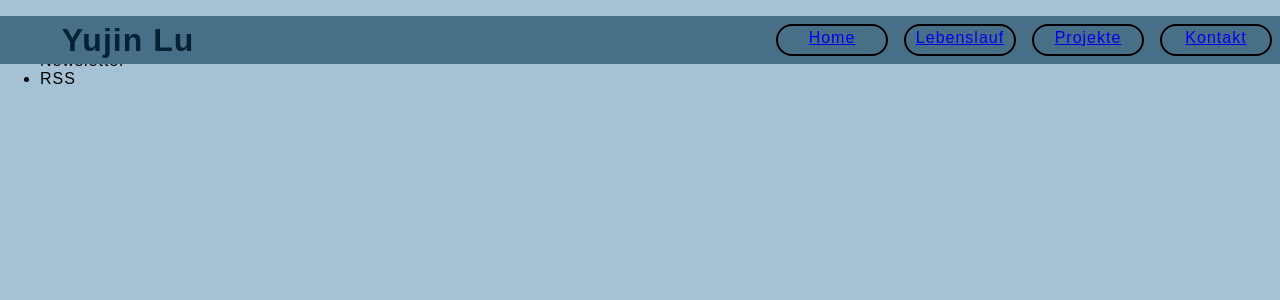
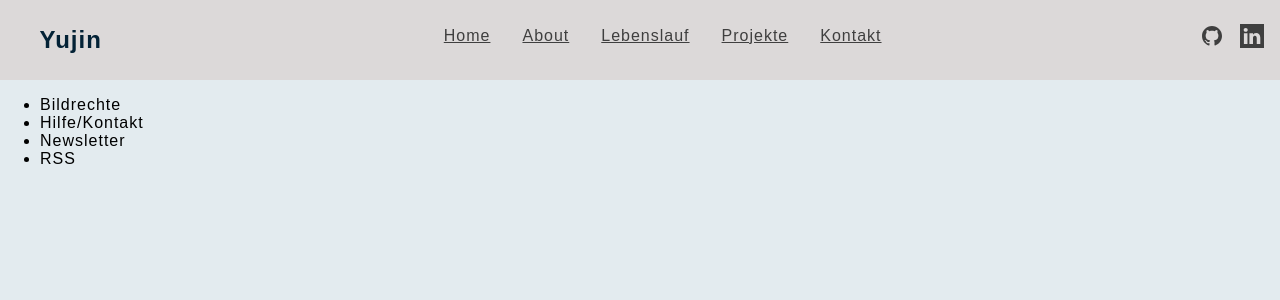
Before and after one commit to LuYujin9/Portfolio, a React (Create React App) app: page /about in a window 1280 px wide. Shown: the top 300 px of the page. Built offline with nearby package versions, Linux system fonts and the light colour scheme.

Commit message:
optimized header

```diff
--- a/src/App.css
+++ b/src/App.css
@@ -6,33 +6,33 @@
 
 :root {
   --color-background: #a5c2d5;
-  --color-1: #486f88;
-  --color-2: #29526d;
-  --color-3: #123852;
+  --color-dake: #3f3f3f;
+  --color-navbar: #dcd9d9;
+  --color-bright: #e3ebef;
   --color-4: #032236;
 }
 
 body {
   margin: 0px;
-  background-color: var(--color-background);
+  background-color: var(--color-bright);
 }
 
 header {
   margin: 0px;
   width: 100%;
-  height: 3em;
-  background-color: var(--color-1);
+  height: 5em;
+  background-color: var(--color-navbar);
   position: fixed;
   display: flex;
-  justify-content: flex-end;
+  justify-content: space-between;
   align-content: center;
 }
 
 h1 {
   color: var(--color-4);
-  width: 10em;
-  font-size: 2em;
-  margin: auto;
+  width: 6em;
+  font-size: 1.5em;
+  margin: auto 0.5em;
   font-weight: bold;
   text-align: center;
 }
@@ -40,21 +40,32 @@ h1 {
 nav {
   margin: 0px;
   width: 100%;
-  height: 3em;
+  height: 5em;
   display: flex;
-  justify-content: flex-end;
+  justify-content: center;
   align-content: center;
   top: 10px;
 }
 
-.link {
-  margin: 0.5em;
-  width: 7em;
+.page-link {
+  margin: auto 1em;
   height: 2em;
-  border: solid 2px black;
+  color: var(--color-dake);
   border-radius: 1em;
   text-align: center;
   line-height: 1.5em;
+}
+
+.external-links {
+  margin: 0.5em;
+  display: flex;
+  justify-content: center;
+  align-content: center;
+}
+
+.icon {
+  height: 1.5em;
+  margin: 1em 0.5em;
 }
 
 main {
--- a/src/App.js
+++ b/src/App.js
@@ -1,32 +1,56 @@
 import "./App.css";
 import { Route, Routes, Link } from "react-router-dom";
 import Home from "./Pages/Home";
+import About from "./Pages/About";
 import Projects from "./Pages/Projects";
 import Resume from "./Pages/Resume";
 import Contact from "./Pages/Contact";
+import GithubIcon from "./github.svg";
+import LinkedinIcon from "./linkedin.svg";
 
 function App() {
   return (
     <>
       <header>
-        <h1>Yujin Lu</h1>
+        <h1>Yujin</h1>
         <nav id="">
-          <Link class="link" to="/">
+          <Link class="page-link" to="/">
             Home
           </Link>
-          <Link class="link" to="/resume">
+          <Link class="page-link" to="/about">
+            About
+          </Link>
+          <Link class="page-link" to="/resume">
             Lebenslauf
           </Link>
-          <Link class="link" to="/projects">
+          <Link class="page-link" to="/projects">
             Projekte
           </Link>
-          <Link class="link" to="/contact">
+          <Link class="page-link" to="/contact">
             Kontakt
           </Link>
         </nav>
+        <div class="external-links">
+          <a
+            href="https://www.linkedin.com/in/yujin-lu-119556267/"
+            target="_blank"
+            rel="noreferrer"
+          >
+            <img src={GithubIcon} alt="github icon" class="icon" />
+          </a>
+
+          <a
+            href="https://github.com/LuYujin9"
+            target="_blank"
+            rel="noreferrer"
+          >
+            <img src={LinkedinIcon} alt="linkedin icon" class="icon" />
+          </a>
+        </div>
       </header>
       <Routes>
         <Route path="/" element={<Home />} exact />
+        <Route path="/about" element={<About />} exact />
         <Route path="/resume" element={<Resume />} />
         <Route path="/projects" element={<Projects />} />
         <Route path="/contact" element={<Contact />} />
--- /dev/null
+++ b/src/Pages/About.js
@@ -0,0 +1,4 @@
+function About() {
+  return <main></main>;
+}
+export default About;
```
Also changed, not shown: public/icon.js (added, +29 -0 lines), src/github.svg (added), src/linkedin.svg (added).
